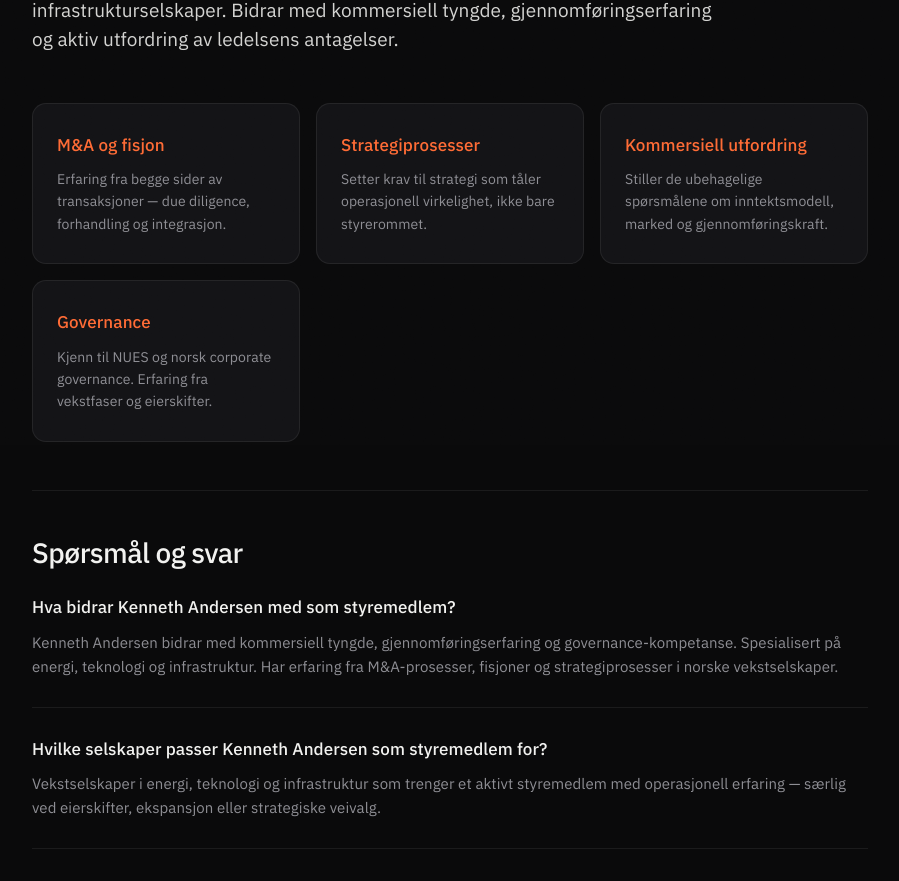
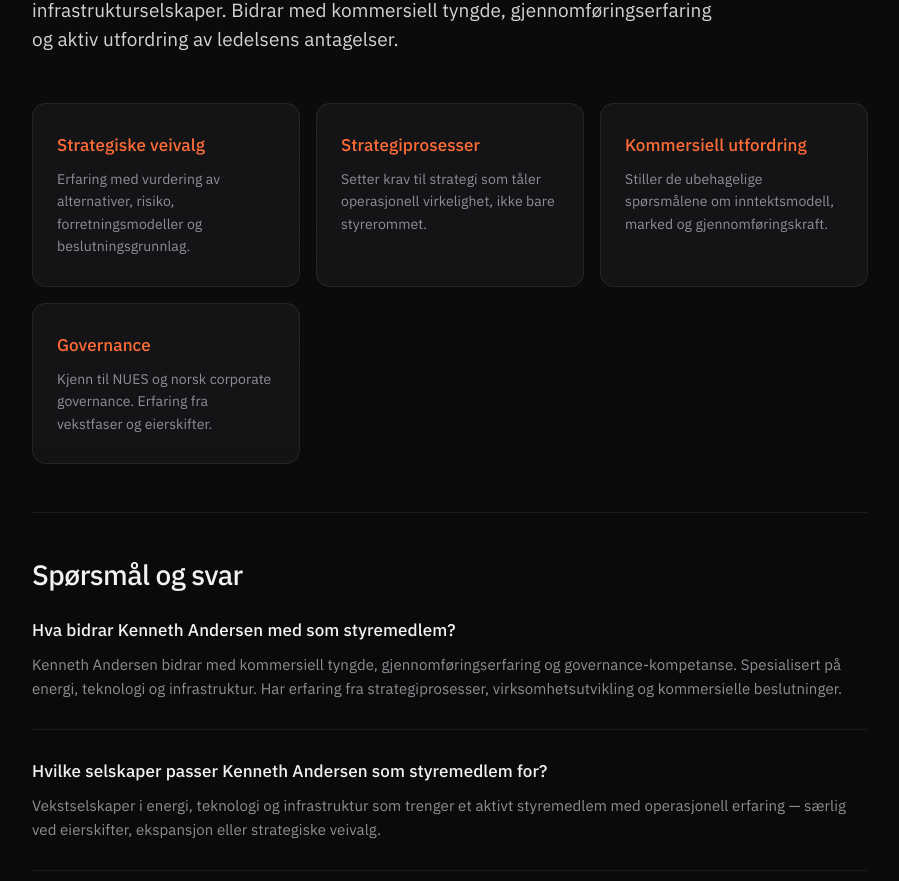
Before and after one commit to kenneth359/kenneth-andersen, a Next.js app: page /styrearbeid in a window 1280 px wide. Shown: the part 355-1236 px from the top of the page, without its empty margins (190-1089 px from the left). Built offline with nearby package versions, Linux system fonts and the light colour scheme.

Commit message:
Align public AI case studies and strategy pages with verifiable, non-confidential work

```diff
--- a/app/styrearbeid/page.tsx
+++ b/app/styrearbeid/page.tsx
@@ -9,7 +9,7 @@ export const metadata: Metadata = {
     type: "website",
     url: "https://kennethandersen.no/styrearbeid",
     title: "Styremedlem Kenneth Andersen — Energi og teknologi, Norge",
-    description: "Sertifisert styremedlem med M&A-erfaring, kommersiell tyngde og gjennomføringskraft. Tilgjengelig for nye styreverv.",
+    description: "Sertifisert styremedlem med kommersiell tyngde og gjennomføringskraft. Tilgjengelig for nye styreverv.",
     images: [{ url: "https://kennethandersen.no/assets/kenneth-tedx.jpg", width: 1200, height: 800 }],
   },
 };
@@ -23,7 +23,7 @@ const faqSchema = {
       "name": "Hva bidrar Kenneth Andersen med som styremedlem?",
       "acceptedAnswer": {
         "@type": "Answer",
-        "text": "Kenneth Andersen bidrar med kommersiell tyngde, gjennomføringserfaring og governance-kompetanse. Spesialisert på energi, teknologi og infrastruktur. Har erfaring fra M&A-prosesser, fisjoner og strategiprosesser i norske vekstselskaper."
+        "text": "Kenneth Andersen bidrar med kommersiell tyngde, gjennomføringserfaring og governance-kompetanse. Spesialisert på energi, teknologi og infrastruktur. Har erfaring fra strategiprosesser, virksomhetsutvikling og kommersielle beslutninger."
       }
     },
     {
@@ -64,7 +64,7 @@ export default function Styrearbeid() {
         </p>
         <section style={{ marginBottom: 48, display: "grid", gridTemplateColumns: "repeat(auto-fit, minmax(260px, 1fr))", gap: 16 }}>
           {[
-            { title: "M&A og fisjon", desc: "Erfaring fra begge sider av transaksjoner — due diligence, forhandling og integrasjon." },
+            { title: "Strategiske veivalg", desc: "Erfaring med vurdering av alternativer, risiko, forretningsmodeller og beslutningsgrunnlag." },
             { title: "Strategiprosesser", desc: "Setter krav til strategi som tåler operasjonell virkelighet, ikke bare styrerommet." },
             { title: "Kommersiell utfordring", desc: "Stiller de ubehagelige spørsmålene om inntektsmodell, marked og gjennomføringskraft." },
             { title: "Governance", desc: "Kjenn til NUES og norsk corporate governance. Erfaring fra vekstfaser og eierskifter." },
```
